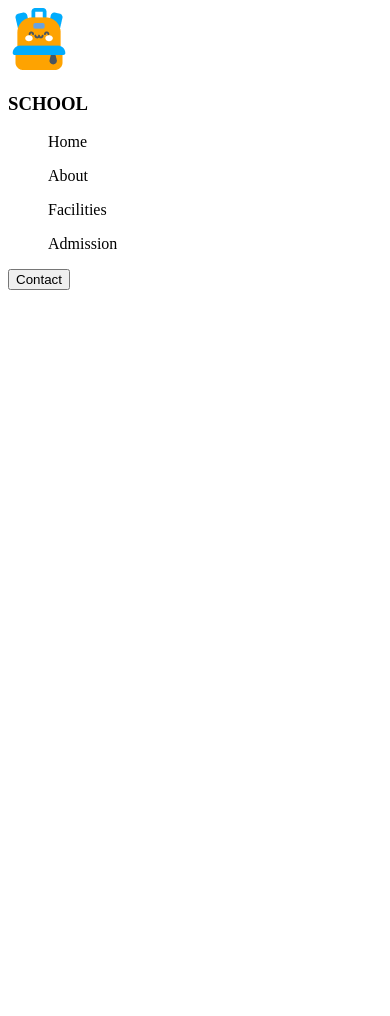
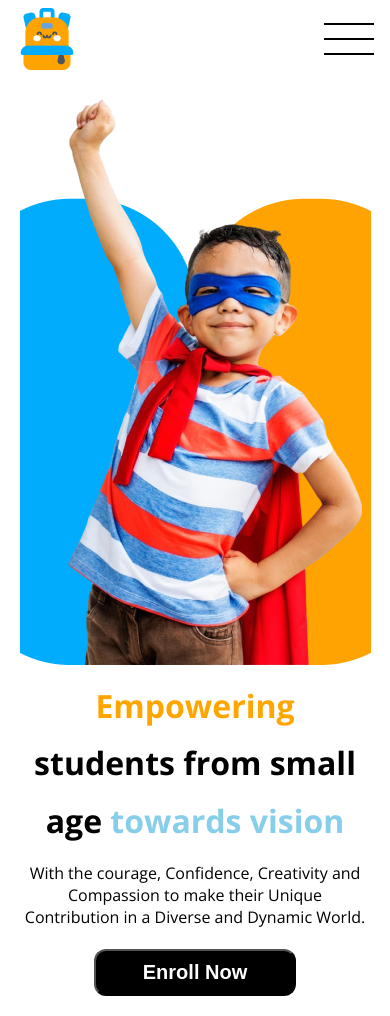
Before and after one commit to tanjim604/Assignment2, a plain HTML site: page index.html in a window 390 px wide. Before the commit the page ends 844 px from the top, so only its background shows below. Drawn offline with nearby package versions, Linux system fonts and the light colour scheme.

Commit message:
Nav and title box responsive

```diff
--- a/index.html
+++ b/index.html
@@ -5,21 +5,57 @@
     <meta name="viewport" content="width=device-width, initial-scale=1.0">
     <title>Document</title>
     <link rel="stylesheet" href="styles.css">
+    <link rel="preconnect" href="https://fonts.googleapis.com">
+    <link rel="preconnect" href="https://fonts.gstatic.com" crossorigin>
+    <link href="https://fonts.googleapis.com/css2?family=Fira+Sans:ital,wght@0,100;0,200;0,300;0,400;0,500;0,600;0,700;0,800;0,900;1,100;1,200;1,300;1,400;1,500;1,600;1,700;1,800;1,900&family=Open+Sans:ital,wght@0,300..800;1,300..800&family=Quicksand:wght@300..700&display=swap" rel="stylesheet">
 </head>
-<body>
+<body class="open-sans-regular">
     <header>
-        <img src="assets/logo.png" alt="">
-        <h3>SCHOOL</h3>
-        <nav>
-            <ul>Home</ul>
-            <ul>About</ul>
-            <ul>Facilities</ul>
-            <ul>Admission</ul>
-        </nav>
-        <button>Contact</button>
+            <nav>
+                <div class="navsection">
+                    <div class="logo">
+                        <img src="assets/logo.png" alt="">
+                        <h3 class="scl">SCHOOL</h3>
+                    </div>
+                    <div class="uldiv">
+                        <ul class="list">
+                            <li class="home"><a href="">Home</a></li>
+                            <li class="about"><a href="">About</a></li>
+                            <li class="facilities"><a href="">Facilities</a></li>
+                            <li class="admission"><a href="">Admission</a></li>
+                        </ul>
+                    </div>
+                    <div>
+                        <button class="btn">Contact</button>
+                    </div>
+                    <img class="icon" src="assets/icon.png" alt="">
+                </div>
+
+            </nav>
     </header>
+
     <main>
+        <section class="belownav">
+            <div class="left_content">
+                <h2 class="title"><span style="color: orange;">Empowering</span>
+                <br><br>
+            students from small <br><br>
+        age <span style="color: skyblue;">towards vision</span></h2>
+        <h4 class="lowertitle">
+            With the courage, Confidence, Creativity and Compassion to make their
+            Unique Contribution in a Diverse and Dynamic World.
+        </h4>
+        <div class="banner_btn">
+            <button class="btn2">Enroll Now</button>
+        </div>
 
+            </div>
+
+            <div class="right_content">
+                <img class="hero" src="assets/hero-kids.png" alt="">
+            </div>
+
+        </section>
     </main>
     <footer>
 
--- a/styles.css
+++ b/styles.css
@@ -0,0 +1,145 @@
+.open-sans-regular {
+  font-family: "Open Sans", serif;
+  font-optical-sizing: auto;
+  font-style: normal;
+  font-variation-settings:
+    "wdth" 100;
+}
+body{
+    max-width: 100%;
+    overflow: hidden;
+}
+nav{
+    max-width: 100vw;
+}
+.navsection{
+    width: 80vw;
+    margin: 0 10vw;
+    display: flex;
+    justify-content: space-between;
+    align-items: center
+}
+.icon{
+    display: none;
+}
+.logo{
+    display: flex;
+    align-items: center;
+}
+.uldiv{
+
+}
+.list{
+    display: flex;
+    align-items: center;
+    justify-content: space-between;
+    list-style-type: none;
+    gap: 30px;
+    text-decoration: none;
+    padding-left: 0;
+}
+.list > li > a{
+    text-decoration: none;
+    color: inherit;
+}
+.home{
+    color: orange;
+    font-size: 1.25rem;
+    font-weight: 400;
+}
+.about{
+    color: skyblue;
+    font-size: 1.25rem;
+    font-weight: 400;
+}
+.facilities{
+    color: #05D4DF;
+    font-size: 1.25rem;
+    font-weight: 400;
+}
+.admission{
+    color: 5D58EF;
+    font-size: 1.25rem;
+    font-weight: 400;
+}
+.btn{
+   background-color: orange;
+   color: white;
+   padding: 10px 60px;
+   font-size: 1.25rem;
+   font-weight: 400;
+    border-radius: 15px;
+    border: none;
+}
+
+.belownav{
+    display: flex;
+    width: 80vw;
+    margin: 60px 10vw;
+    justify-content: space-between;
+    align-items: center;
+}
+.title{
+    line-height: 61px;
+    font-size: 3.5rem;
+    font-weight: bold;
+}
+.lowertitle{
+    font-size: 1.25rem;
+    font-weight: normal;
+}
+.btn2{
+    background-color: black;
+    color: white;
+    border-radius: 12px;
+    padding: 10px 47px;
+    font-size: 1.25rem;
+    font-weight: bold;
+}
+
+@media screen and (max-width: 576px) {
+   .scl, .list, .btn{
+        display: none;
+   }
+   .icon{
+    display: block;
+   }
+   nav{
+    display: flex;
+    justify-content: space-between;
+   }
+   .belownav{
+    width: 90vw;
+    margin: 20px auto;
+    display: flex;
+    flex-direction: column-reverse;
+   }
+   .navsection{
+    width: 96vw;
+    margin: 0 2vw;
+   }
+   .title{
+    font-size: 2rem;
+    line-height: 0.9;
+    text-align: center;
+   }
+   .lowertitle{
+    text-align: center;
+    font-size: 1rem;
+   }
+   .banner_btn{
+    display: flex;
+    justify-content: center;
+   }
+   .right_content{
+     max-width: 100%;
+     display: flex;
+     justify-content: center;
+     overflow: hidden;
+   }
+
+   }
+
+   /* *{
+    border: 1px solid black;
+} */
```
Also changed, not shown: assets/icon.png (added), 1 other file.
